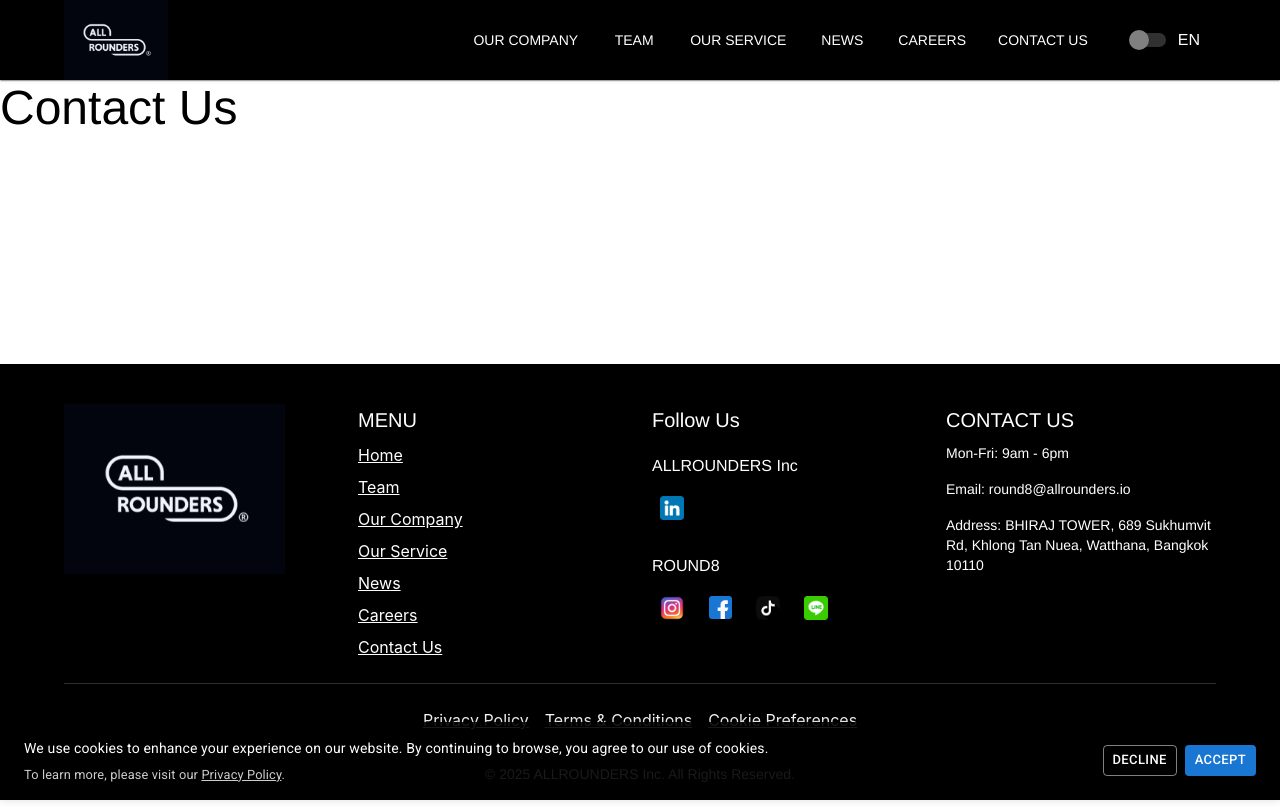
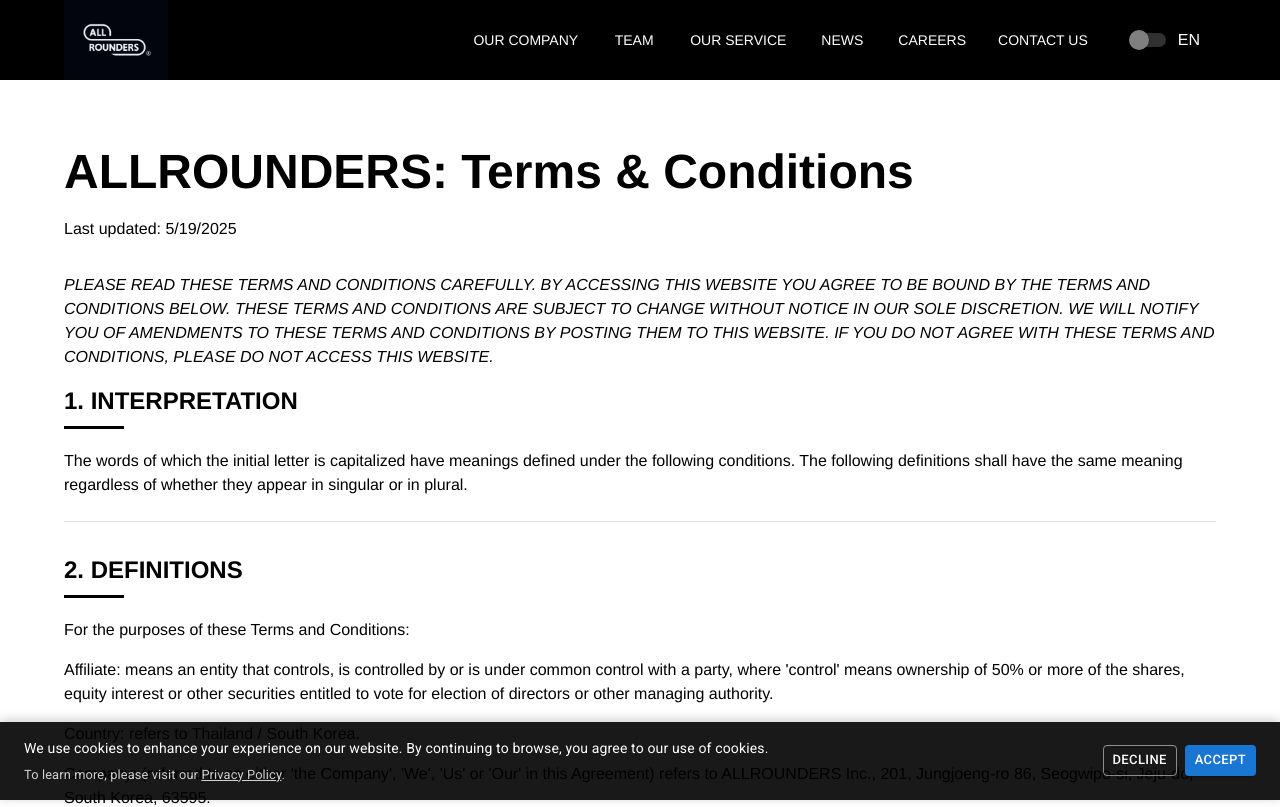
Before and after one commit to Bastet2002/all_rounders, a React (Create React App) app: page /contact in a window 1280 px wide. Shown: the top 807 px of the page. Built offline with nearby package versions, Linux system fonts and the light colour scheme.

Commit message:
testing analytics

```diff
--- a/package.json
+++ b/package.json
@@ -11,6 +11,7 @@
     "@testing-library/jest-dom": "^5.17.0",
     "@testing-library/react": "^13.4.0",
     "@testing-library/user-event": "^13.5.0",
+    "@vercel/analytics": "^1.5.0",
     "axios": "^1.6.5",
     "firebase": "^11.6.0",
     "framer-motion": "^12.7.4",
--- a/src/App.js
+++ b/src/App.js
@@ -16,6 +16,7 @@
 import AboutMeDetail from './pages/AboutMeDetail';
 import NewsDetail from './pages/NewsDetail';
 import Admin from './pages/Admin';
+import { Analytics } from "@vercel/analytics/react"
 
 const theme = createTheme({
   palette: {
@@ -55,6 +56,7 @@
         </Router>
       </ThemeProvider>
       <CookieConsent />
+      <Analytics />
     </LanguageProvider>
 
   );
--- a/src/pages/Contact.jsx
+++ b/src/pages/Contact.jsx
@@ -1,33 +1,166 @@
-import React, { useEffect } from 'react';
-import { Typography } from '@mui/material';
+import React from 'react';
+import { Box, Container, Typography, Divider } from '@mui/material';
+import { styled } from '@mui/material/styles';
 import { useLanguage } from '../contexts/LanguageContext';
 import { translations } from '../utils/translations';
-// Add this import
-import { db } from '../firebase/config';
 
+const PageContainer = styled(Box)(({ theme }) => ({
+  padding: theme.spacing(8, 0),
+  backgroundColor: '#fff',
+  minHeight: '100vh',
+  fontFamily: 'Roboto, sans-serif',
+  '& *': {
+    fontFamily: 'Roboto, sans-serif',
+  }
+}));
 
+const SectionTitle = styled(Typography)(({ theme }) => ({
+  position: 'relative',
+  marginBottom: theme.spacing(4),
+  fontWeight: 700,
+  '&::after': {
+    content: '""',
+    position: 'absolute',
+    bottom: '-12px',
+    left: 0,
+    width: '60px',
+    height: '3px',
+    backgroundColor: theme.palette.primary.main,
+  },
+}));
 
-
-const Contact = () => {
+const Terms = () => {
   const { language } = useLanguage();
   const t = translations[language];
 
-  useEffect(() => {
-    if (db) {
-      console.log('Firebase Firestore is connected!');
-    } else {
-      console.error('Firebase Firestore connection failed!');
+  // Define the sections for the terms of service
+  const sections = [
+    {
+      title: t.acceptanceOfTerms,
+      content: [t.acceptanceContent]
+    },
+    {
+      title: t.useLicense,
+      content: [
+        t.licenseContent1,
+        t.licenseContent2,
+        t.licenseContent3,
+        t.licenseContent4,
+        t.licenseContent5,
+        t.licenseContent6,
+        t.licenseContent7,
+        t.licenseContent8,
+        t.licenseContent9,
+        t.licenseContent10
+      ]
+    },
+    {
+      title: t.userAccounts,
+      content: [
+        t.accountsContent1,
+        t.accountsContent2,
+        t.accountsContent3,
+        t.accountsContent4,
+        t.accountsContent5,
+      ]
+    },
+    {
+      title: t.buyingAndSelling,
+      content: [
+        t.transactionsContent1,
+        t.transactionsContent2,
+        t.transactionsContent3,
+      ]
+    },
+    {
+      title: t.prohibitedActivities,
+      content: [
+        t.prohibitedContent1,
+        t.prohibitedContent2
+      ]
+    },
+    {
+      title: t.intellectualProperty,
+      content: [
+        t.ipContent1,
+        t.ipContent2,
+        t.ipContent3,
+        t.ipContent4,
+        t.ipContent5,
+      ]
+    },
+    {
+      title: t.disclaimerOfWarranties,
+      content: [t.disclaimerContent]
+    },
+    {
+      title: t.limitationOfLiability,
+      content: [t.liabilityContent]
+    },
+    {
+      title: t.indemnification,
+      content: [
+        t.indemnificationContent1,
+        t.indemnificationContent2,
+        t.indemnificationContent3,
+        t.indemnificationContent4,
+      ]
+    },
+    {
+      title: t.governingLaw,
+      content: [t.lawContent]
+    },
+    {
+      title: t.changes,
+      content: [t.changesContent1, t.changesContent2]
+    },
+    {
+      title: t.miscellaneous,
+      content: [t.miscellaneousContent]
+    },
+    {
+      title: t.Tcontact,
+      content: [t.TcontactContent]
     }
-  }, []);
-
+  ];
 
   return (
+    <PageContainer>
+      <Container maxWidth="lg">
+        <Box sx={{ mb: 4 }}>
+          <Typography variant="h3" component="h1" gutterBottom fontWeight={700}>
+            {t.termsOfService}
+          </Typography>
 
-      <Typography variant="h3" component="h1" gutterBottom>
-        {t.contactUs}
-      </Typography>
+          <Typography variant="body1" paragraph>
+            {t.lastUpdated}: {new Date().toLocaleDateString()}
+          </Typography>
+        </Box>
 
+        <Typography variant="body1" paragraph sx={{ stroke: 'black',  fontStyle: 'italic',}}>
+            {t.terms}
+          </Typography>
+
+        {sections.map((section, index) => (
+          <Box key={index} sx={{ mb: 4 }}>
+            <SectionTitle variant="h5">{section.title}</SectionTitle>
+            {section.content.map((paragraph, pIndex) => (
+              <Typography key={pIndex} variant="body1" paragraph>
+                {paragraph}
+              </Typography>
+            ))}
+            {index < sections.length - 1 && <Divider sx={{ my: 3 }} />}
+          </Box>
+        ))}
+
+        <Box sx={{ mt: 6, mb: 2 }}>
+          <Typography variant="body2" color="text.secondary">
+            {t.termsDisclaimer}
+          </Typography>
+        </Box>
+      </Container>
+    </PageContainer>
   );
 };
 
-export default Contact;
+export default Terms;
```
Also changed, not shown: 2 other files (tests, documents, lock files or other folders).
